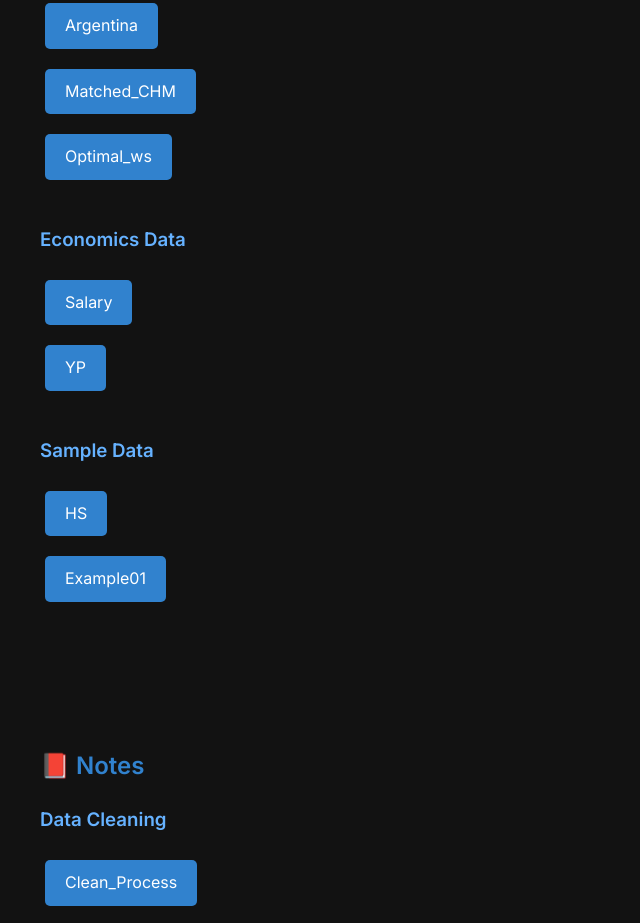
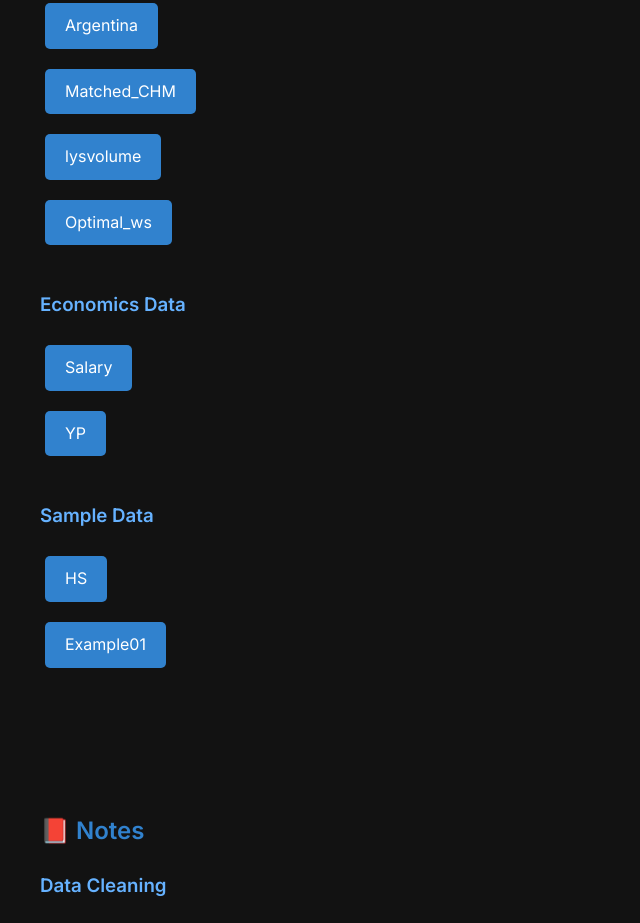
Before and after one commit to EC-GID/Immah.github.io, a plain HTML site: page index.Html in a window 1280 px wide. Shown: the part 1254-2177 px from the top of the page, without its empty margins (0-640 px from the left). Drawn offline with Linux system fonts and the light colour scheme.

Commit message:
improved layout

```diff
--- a/index.Html
+++ b/index.Html
@@ -168,6 +168,7 @@
         <ul>
           <li><a href="Data/Argentina-bilateral-instruments-1810-2023.csv" download>Argentina</a></li>
           <li><a href="Data/Matched_CHM_with_OptimalWindowSize.csv" download>Matched_CHM</a></li>
+          <li><a href="Data/lysvolume.csv" download>lysvolume</a></li>
           <li><a href="Data/Optimal_ws.csv" download>Optimal_ws</a></li>
         </ul>
       </div>
```
Also changed, not shown: Wallpaper/how-to-use-spss.png (added).
